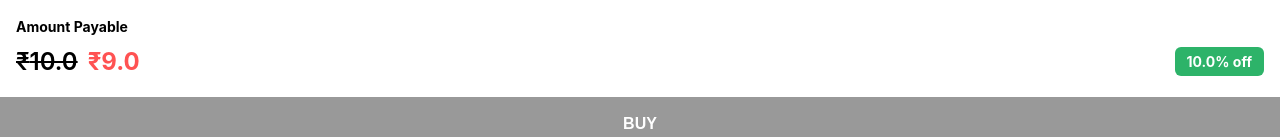
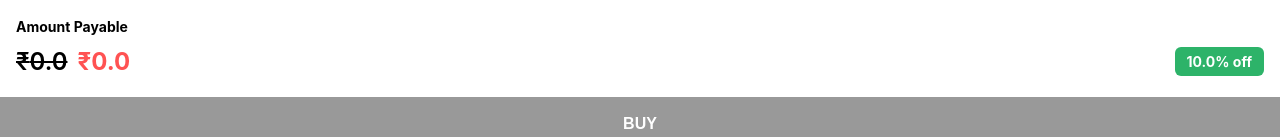
Before and after one commit to SOUSKEAIZEN/one, a React (Vite) app: page /buy in a window 1280 px wide. Shown: the part 649-786 px from the top of the page. Built offline with nearby package versions, Linux system fonts and the light colour scheme.

Commit message:
fix: Update fare calculation logic to use selectedRoute for fare details

```diff
--- a/src/pages/BuyTickets.tsx
+++ b/src/pages/BuyTickets.tsx
@@ -67,9 +67,8 @@ const BuyTickets = () => {
 
   // Recalculate Fare dynamically using strict pricing rules
   useEffect(() => {
-    if (selectedRoute) {
-      const routeNum = selectedRoute.routeNumber;
-      const fareInfo = getFareDetails(routeNum, selectedBusType, ticketQuantity);
+    if (selectedSource && selectedDestination) {
+      const fareInfo = getFareDetails(selectedRoute.routeNumber, selectedBusType, ticketQuantity);
       setFare(fareInfo);
     }
   }, [selectedRoute, selectedBusType, ticketQuantity]);
--- a/src/pages/Checkout.tsx
+++ b/src/pages/Checkout.tsx
@@ -24,7 +24,7 @@ const Checkout = () => {
 
   if (!selectedRoute || !selectedSource || !selectedDestination) return null;
 
-  const fare = getFareDetails(selectedSource.sequence, selectedDestination.sequence, selectedBusType, ticketQuantity);
+  const fare = getFareDetails(selectedRoute.routeNumber, selectedBusType, ticketQuantity);
 
   const handleConfirmPurchase = () => {
     // Generate synthetic Ticket ID
```
